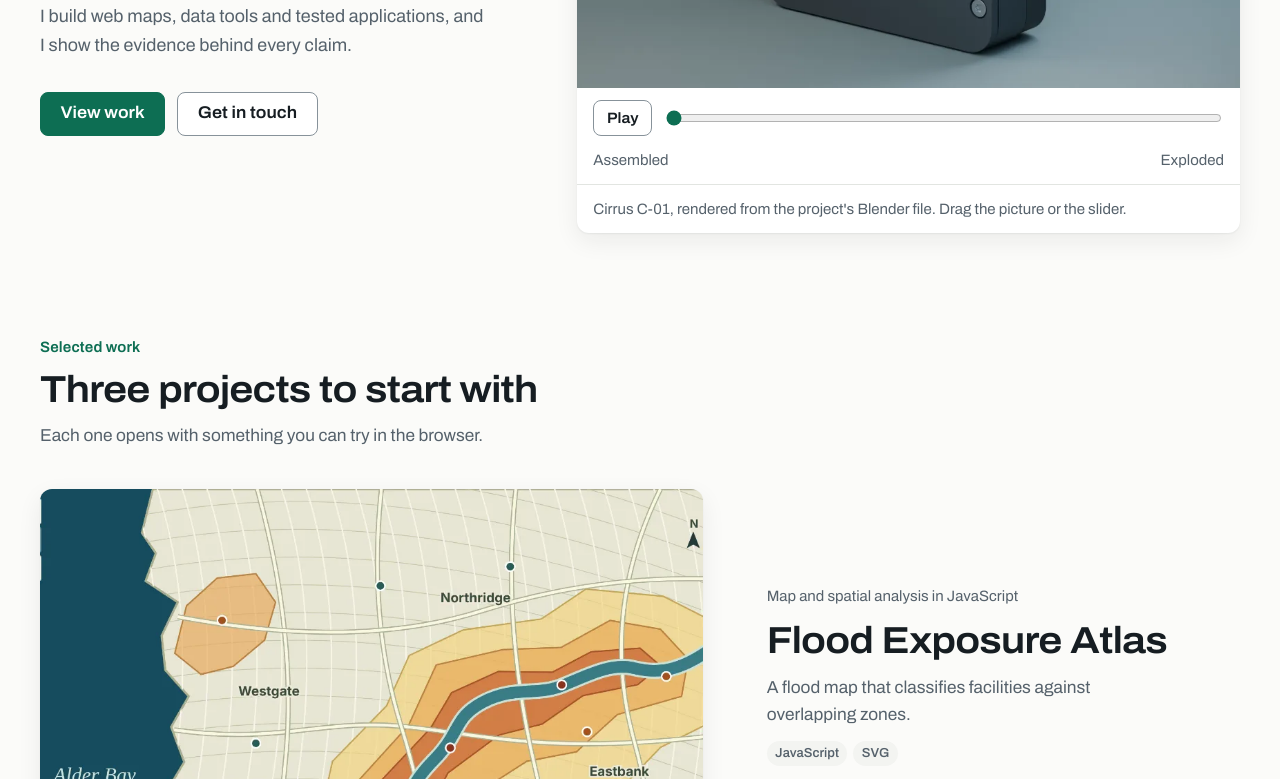
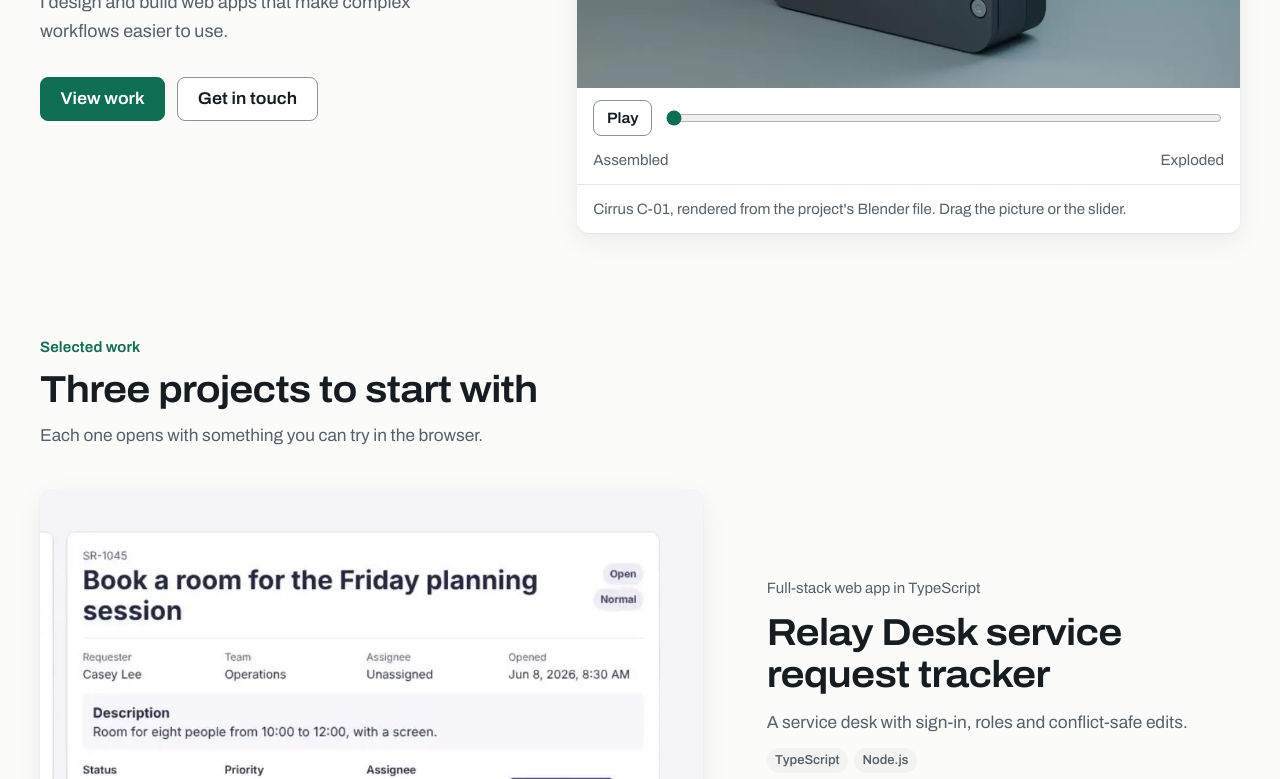
Before and after one commit to muhammmmadziam1234-eng/portfolio, a website with bundled scripts: page index.html in a window 1280 px wide. Shown: the part 475-1254 px from the top of the page. Built offline with nearby package versions, Linux system fonts and the light colour scheme.

Commit message:
Wording from the Upwork profile: role, tagline, About and services
- Role "Designer and developer of web apps"; tagline "I design and build
  web apps that make complex workflows easier to use."
- About shows the profile description as three paragraphs (bio can now
  be a list), British spelling to match the site.
- Six services drawn from the profile: web apps for complex workflows,
  interactive prototypes, easier-to-use products, AI-assisted
  development, geospatial/3D/hardware, languages and writing.
- Featured projects lead with the web apps: tracker, paint, atlas.
- Page title, description and the social preview picture follow.

Co-Authored-By: Claude Opus 5.5 <noreply@anthropic.com>
Claude-Session: https://claude.ai/code/session_01A373JP6kup97KCtmNnv3zT

```diff
--- a/assets/css/site.css
+++ b/assets/css/site.css
@@ -271,6 +271,7 @@ textarea{line-height:1.45}
 .page-head{padding-block:var(--s8) var(--s4)}
 .page-head h1{font-size:var(--fs-h1);font-stretch:112%;letter-spacing:-.025em;outline:none}
 .page-head .lead{margin-top:var(--s2);font-size:1.15rem;color:var(--muted);max-width:60ch}
+.page-head .bio{margin-top:var(--s2);max-width:65ch}
 .about-grid{display:grid;grid-template-columns:minmax(0,7fr) minmax(0,5fr);gap:var(--s6);align-items:start}
 .about-photo{width:100%;max-width:360px;aspect-ratio:1;object-fit:cover;border-radius:var(--radius);box-shadow:var(--shadow)}
 .about-facts{display:grid;gap:var(--s2);margin-top:var(--s3)}
--- a/assets/js/main.js
+++ b/assets/js/main.js
@@ -165,13 +165,16 @@ function renderHome(current) {
 
 /* ---------- about ---------- */
 function renderAbout() {
+  // The bio is one paragraph or a list of them; without one, the page says who you are from your role and tagline.
+  const bio = [].concat(config.bio || []).filter(Boolean);
+  if (!bio.length) bio.push([config.role && `${siteName}, ${config.role.charAt(0).toLowerCase()}${config.role.slice(1)}.`, config.tagline].filter(Boolean).join(' '));
   const skills = groups.map(g => ({label: g.label, tags: [...new Set(projects.filter(p => p.group === g.id).flatMap(p => p.tags))]}));
   const facts = [['Based in', config.location], ['Availability', config.availability]].filter(([, v]) => v);
   main.replaceChildren(
     h('section', {class: 'page-head'}, h('div', {class: 'container about-grid'},
       h('div', {},
         h('h1', {tabindex: '-1'}, 'About'),
-        h('p', {class: 'lead'}, config.bio || [config.role && `${siteName}, ${config.role.charAt(0).toLowerCase()}${config.role.slice(1)}.`, config.tagline].filter(Boolean).join(' ')),
+        bio.map((text, i) => h('p', {class: i ? 'bio' : 'lead'}, text)),
         facts.length ? h('dl', {class: 'about-facts'}, facts.map(([k, v]) => h('div', {}, h('dt', {}, k), h('dd', {}, v)))) : null),
       config.photo ? h('img', {class: 'about-photo', src: config.photo, alt: `Photo of ${siteName}`, width: 360, height: 360}) : null)),
     h('section', {class: 'section', 'aria-labelledby': 'skills-title'}, h('div', {class: 'container'},
--- a/index.html
+++ b/index.html
@@ -3,14 +3,14 @@
 <head>
 <meta charset="utf-8">
 <meta name="viewport" content="width=device-width,initial-scale=1">
-<title>Muhamad Ziam: freelance engineer for web maps and data tools</title>
-<meta name="description" content="Muhamad Ziam builds web maps, data tools and tested applications. Eight projects you can try in the browser, from a flood exposure map to a four-layer circuit board, each with the evidence behind it.">
+<title>Muhamad Ziam: designer and developer of web apps</title>
+<meta name="description" content="Muhamad Ziam designs and builds web apps that make complex workflows easier to use. Eight projects you can try in the browser, from a service desk to a four-layer circuit board, each with the evidence behind it.">
 <meta name="color-scheme" content="light dark">
 <meta name="theme-color" content="#fbfbf9" media="(prefers-color-scheme: light)">
 <meta name="theme-color" content="#0f1417" media="(prefers-color-scheme: dark)">
 <meta property="og:type" content="website">
-<meta property="og:title" content="Muhamad Ziam: freelance engineer for web maps and data tools">
-<meta property="og:description" content="Eight projects you can open and use, from a flood exposure map to a four-layer circuit board, each with the evidence behind it.">
+<meta property="og:title" content="Muhamad Ziam: designer and developer of web apps">
+<meta property="og:description" content="I design and build web apps that make complex workflows easier to use. Eight projects you can open and use, each with the evidence behind it.">
 <meta property="og:image" content="https://muhammmmadziam1234-eng.github.io/portfolio/assets/img/og.jpg">
 <meta name="twitter:card" content="summary_large_image">
 <link rel="icon" href="assets/img/favicon.svg" type="image/svg+xml">
--- a/site.config.js
+++ b/site.config.js
@@ -2,12 +2,16 @@
 export default {
   // Shown at the top left, in the home page heading and in page titles. Leave empty to show "Portfolio".
   name: 'Muhamad Ziam',
-  // DRAFT, taken from the positioning in the redesign brief. Shown under your name on the home page. Edit to suit.
-  role: 'Freelance engineer for web maps and data tools',
-  // DRAFT: one sentence under your role on the home page.
-  tagline: 'I build web maps, data tools and tested applications, and I show the evidence behind every claim.',
-  // TODO(owner): a few sentences about you for the About page. Hidden while empty.
-  bio: '',
+  // Shown under your name on the home page and in the footer. From your Upwork profile.
+  role: 'Designer and developer of web apps',
+  // One sentence under your role on the home page. From your Upwork profile.
+  tagline: 'I design and build web apps that make complex workflows easier to use.',
+  // The About page text: one paragraph per item. From your Upwork profile.
+  bio: [
+    'I design and build web apps that make complex workflows easier to use. I\'m the founder of TokenVault, which helps teams control access to sensitive customer information and keep a record of who accessed it.',
+    'If you\'re developing a new idea, I can help turn it into an interactive prototype. If you already have a product, I can make it easier for customers to understand and use. I also use tools like Claude Code and Codex to build and refine software, and can help optimise AI-assisted development workflows.',
+    'My experience includes geospatial data management, 3D modelling, AutoCAD, PCB design and advertising. I speak four languages fluently, can contribute to language model development and language teaching, and write across a range of styles.'
+  ],
   // TODO(owner): where you work from, for example 'Colombo, Sri Lanka'. Hidden while empty.
   location: '',
   // TODO(owner): for example 'Taking new projects'. Hidden while empty.
@@ -23,12 +27,14 @@ export default {
   // The GitHub account that owns the repositories; evidence links are built from it.
   githubUser: 'muhammmmadziam1234-eng',
   // The three projects shown large on the home page, by their address name.
-  featured: ['atlas', 'kit', 'lamp'],
-  // DRAFT: what you offer, written only from what the projects show. Edit, add or remove freely; keep figures out of here.
+  featured: ['tracker', 'paint', 'atlas'],
+  // What you offer, from your Upwork profile. Edit, add or remove freely; keep figures out of here.
   services: [
-    {title: 'Web maps and spatial analysis', text: 'Interactive maps that answer one clear question, with the analysis checked against an established geometry library.'},
-    {title: 'Data cleaning and validation', text: 'Libraries and command-line tools that tidy messy files, say why each record was rejected and write a report you can check.'},
-    {title: 'Tested web applications', text: 'Sign-in and roles, an API described in OpenAPI, and tests that run whenever the code changes.'},
-    {title: 'Circuit boards and product visuals', text: 'Board layout through to the files a factory needs, and product models rendered and animated in Blender.'}
+    {title: 'Web apps for complex workflows', text: 'Web apps that make complex workflows easier to use, from sign-in and roles to a record of who did what.'},
+    {title: 'Interactive prototypes', text: 'If you are developing a new idea, I can help turn it into an interactive prototype.'},
+    {title: 'Easier-to-use products', text: 'If you already have a product, I can make it easier for your customers to understand and use.'},
+    {title: 'AI-assisted development', text: 'I build and refine software with Claude Code and Codex, and can help you set up and improve AI-assisted development workflows.'},
+    {title: 'Geospatial, 3D and hardware', text: 'Geospatial data management, 3D modelling, AutoCAD and PCB design, and visuals for advertising.'},
+    {title: 'Languages and writing', text: 'Four languages spoken fluently, help with language model development and language teaching, and writing in a range of styles.'}
   ]
 };
```
Also changed, not shown: test/site.test.mjs (+1 -1 lines), README.md, assets/img/og.jpg.
